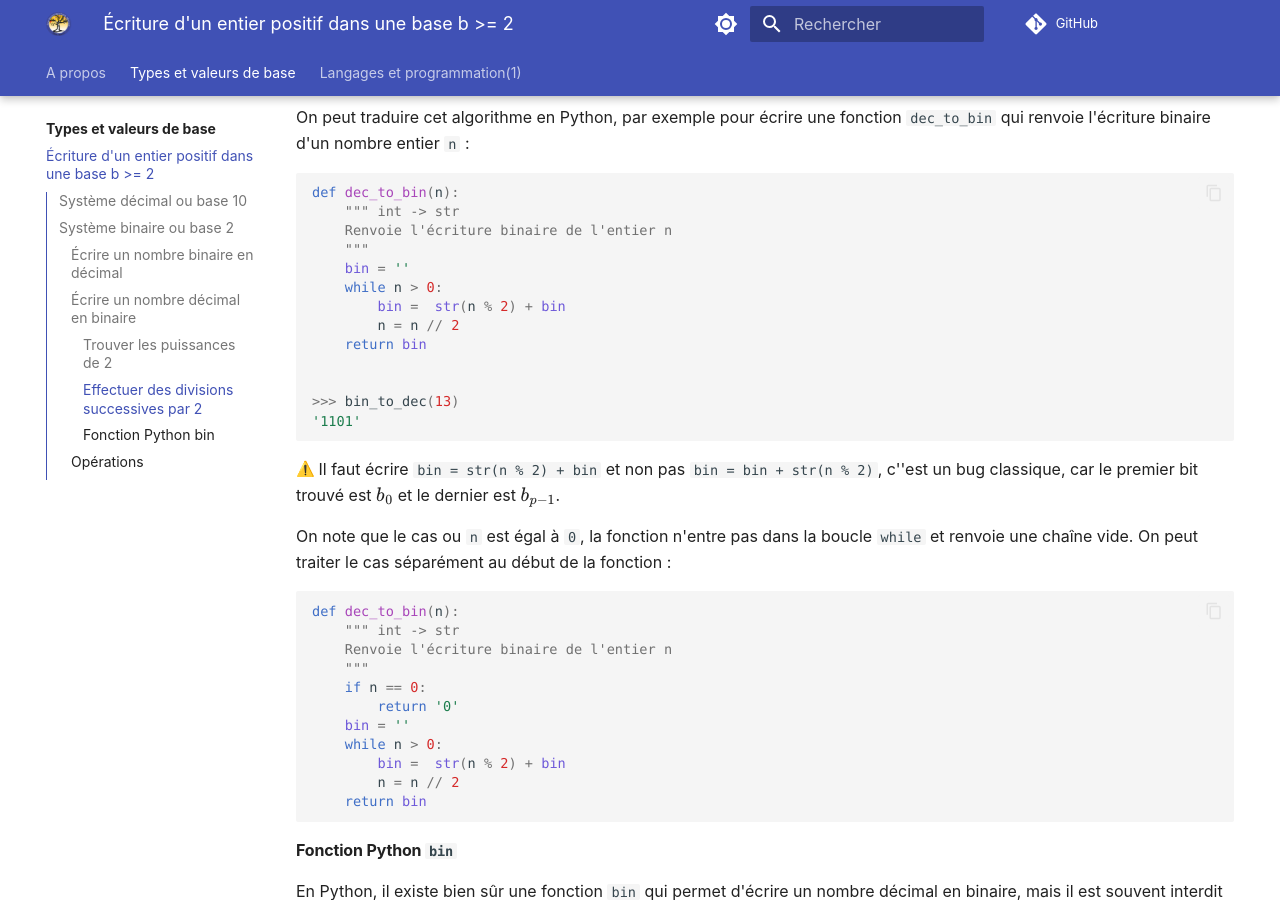
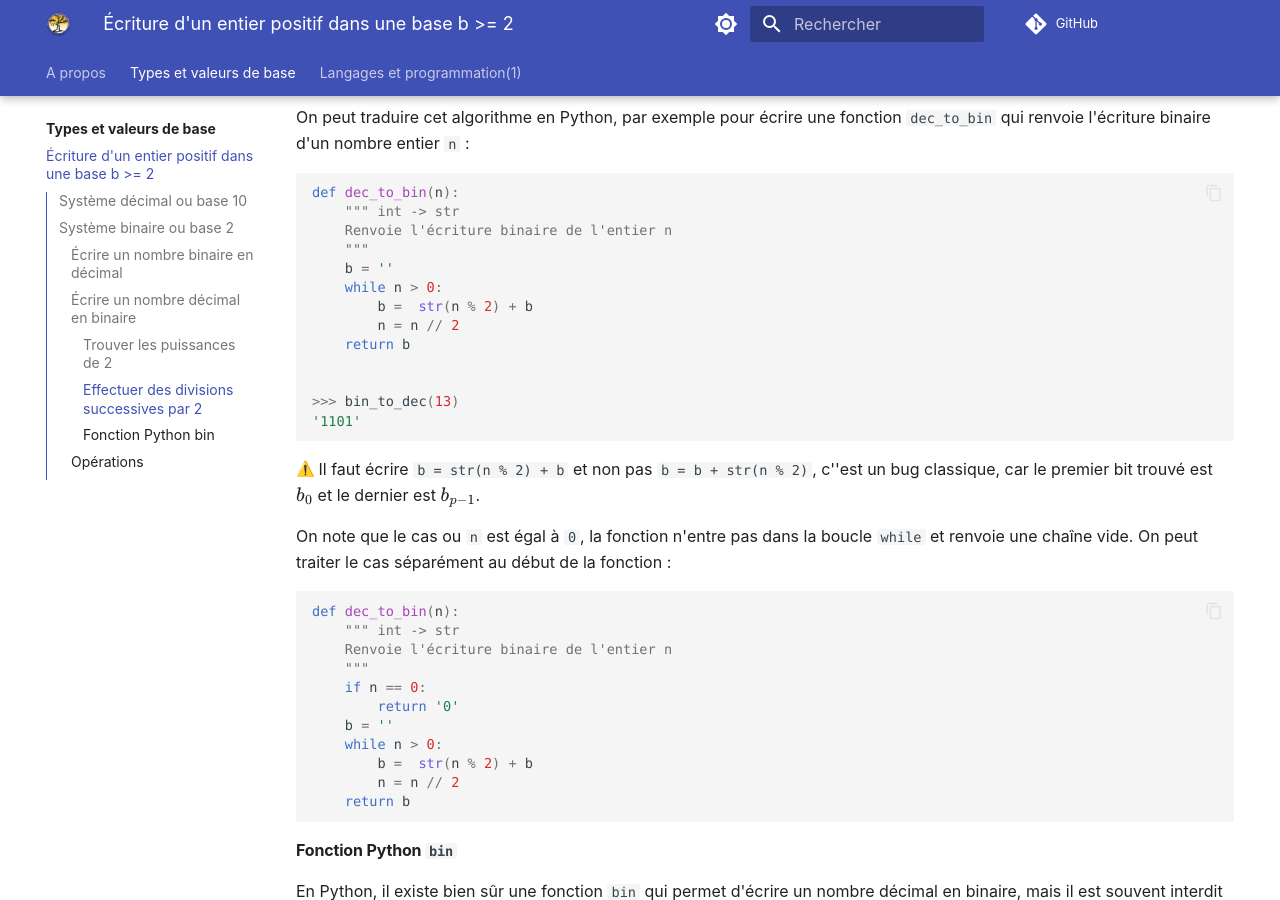
Before and after one commit to eipaca/NSI-1, an MkDocs documentation site: the page built from docs/types-et-valeurs-de-base/1-ecriture-entier-positif-en-base-b.md, in a window 1280 px wide and 900 px high, scrolled down 9683 px. Built offline with MkDocs 1.6.1 and Material for MkDocs 9.7.7, drawn with Linux system fonts in a browser that asks for light colours; emoji names are drawn with the system emoji font; comment, search, counter and statistics services are not loaded.

Commit message:
Update 1-ecriture-entier-positif-en-base-b.md

````diff
--- a/docs/types-et-valeurs-de-base/1-ecriture-entier-positif-en-base-b.md
+++ b/docs/types-et-valeurs-de-base/1-ecriture-entier-positif-en-base-b.md
@@ -487,18 +487,18 @@ def dec_to_bin(n):
     """ int -> str
 	Renvoie l'écriture binaire de l'entier n
 	"""
-    bin = ''
+    b = ''
     while n > 0:
-		bin =  str(n % 2) + bin
+		b =  str(n % 2) + b
 		n = n // 2
-	return bin
+	return b
 
 
 >>> bin_to_dec(13)
 '1101'
 ```
 
-:warning: Il faut écrire `bin =  str(n % 2) + bin` et non pas `bin =  bin + str(n % 2)`, c''est un bug classique, car le premier bit trouvé est $b_0$ et le dernier est $b_{p−1}$.
+:warning: Il faut écrire `b =  str(n % 2) + b` et non pas `b =  b + str(n % 2)`, c''est un bug classique, car le premier bit trouvé est $b_0$ et le dernier est $b_{p−1}$.
 
 On note que le cas ou `n` est égal à `0`, la fonction n'entre pas dans la boucle `while` et renvoie une chaîne vide. On peut traiter le cas séparément au début de la fonction :
 
@@ -510,11 +510,11 @@ def dec_to_bin(n):
 	"""
 	if n == 0:
 		return '0'
-    bin = ''
+    b = ''
     while n > 0:
-		bin =  str(n % 2) + bin
+		b =  str(n % 2) + b
 		n = n // 2
-	return bin
+	return b
 
 ```
 
````
